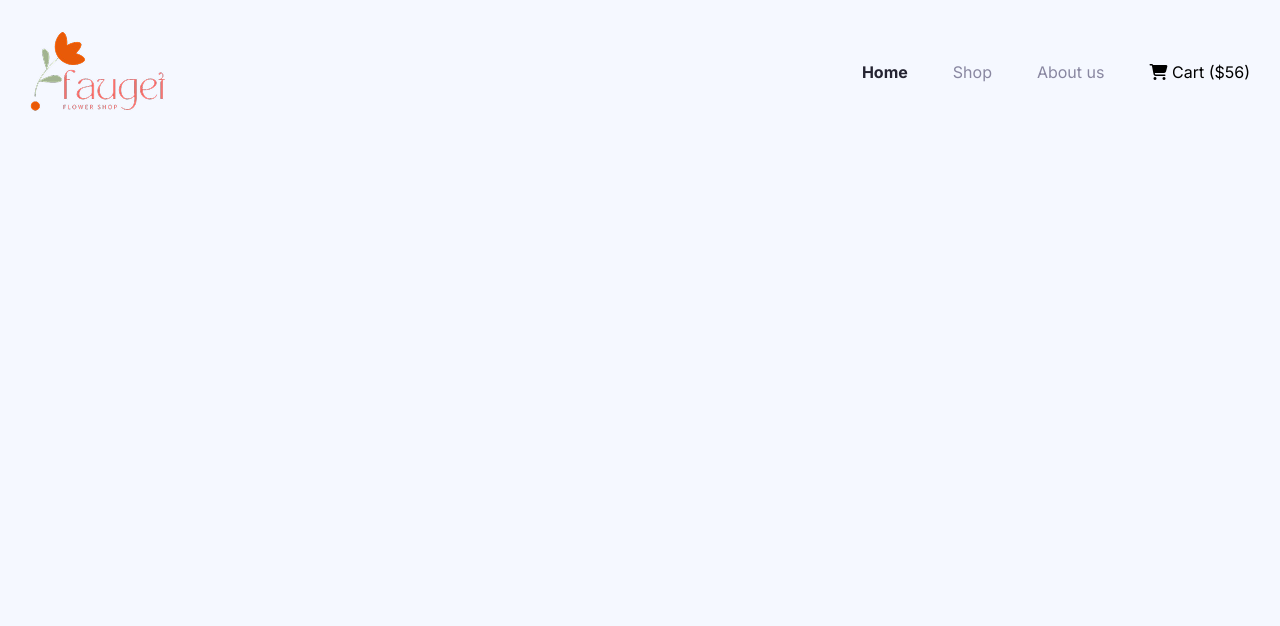
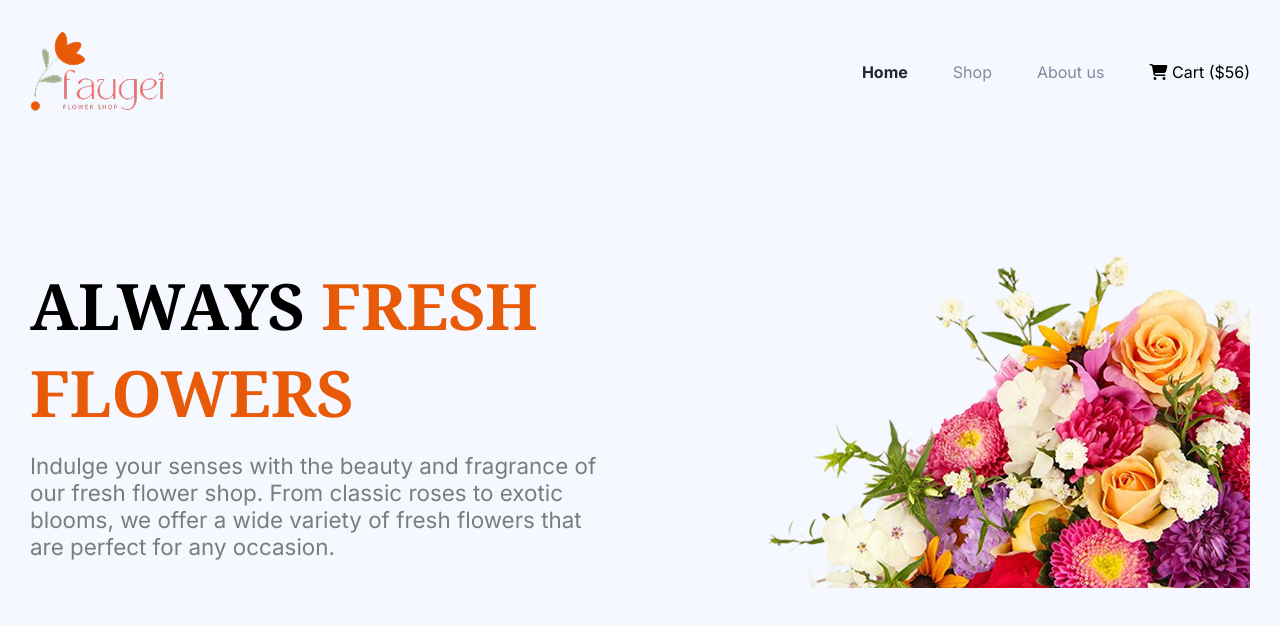
Before and after one commit to abdur2711/assignment-2, a plain HTML site: page index.html in a window 1280 px wide. Drawn offline with Linux system fonts and the light colour scheme.

Commit message:
Add banner

```diff
--- a/index.html
+++ b/index.html
@@ -10,7 +10,7 @@
 <body>
   <header>
     <nav class="navbar flex">
-      <img src="assets/logo.png" alt="">
+      <img src="assets/logo.png" alt="Site Logo">
       <ul class="nav-links flex">
         <li><a class="link home" href="">Home</a></li>
         <li><a class="link shop" href="">Shop</a></li>
@@ -20,6 +20,14 @@
         </a></li>
       </ul>
     </nav>
+
+    <div class="banner flex">
+      <div class="banner-content">
+        <h1 class="banner-title">ALWAYS <span class="title-color">FRESH FLOWERS</span></h1>
+        <p class="section-description">Indulge your senses with the beauty and fragrance of our fresh flower shop. From classic roses to exotic blooms, we offer a wide variety of fresh flowers that are perfect for any occasion.</p>
+      </div>
+      <img src="assets/hero-flower.png" alt="Mixed flowers" class="banner-image">
+    </div>
   </header>
   <main></main>
   <footer></footer>
--- a/styles/assignment-2.css
+++ b/styles/assignment-2.css
@@ -19,12 +19,34 @@ body {
   display: flex;
 }
 
-/* navbar styles */
-.navbar {
+.navbar,
+.banner {
   justify-content: space-between;
   align-items: center;
 }
 
+.banner,
+section {
+  margin-top: 120px;
+}
+
+.section-title {
+  font-family: "Noto Serif", serif;
+  font-size: 3.2rem;
+  color: #000000;
+}
+
+.title-color {
+  color: #E95A08;
+}
+
+.section-description {
+  font-size: 1.4rem;
+  color: hsla(0, 0%, 0%, 0.5);
+  margin-top: 16px;
+}
+
+/* navbar styles */
 .nav-links {
   gap: 45px;
   list-style: none;
@@ -44,6 +66,16 @@ body {
 .nav-links .shop,
 .nav-links .about {
   color: #8987A1;
+}
+
+/* Banner styles */
+.banner-content {
+  max-width: 570px;
+}
+
+.banner-title {
+  font-family: "Noto Serif", serif;
+  font-size: 4rem;
 }
 
 
```
